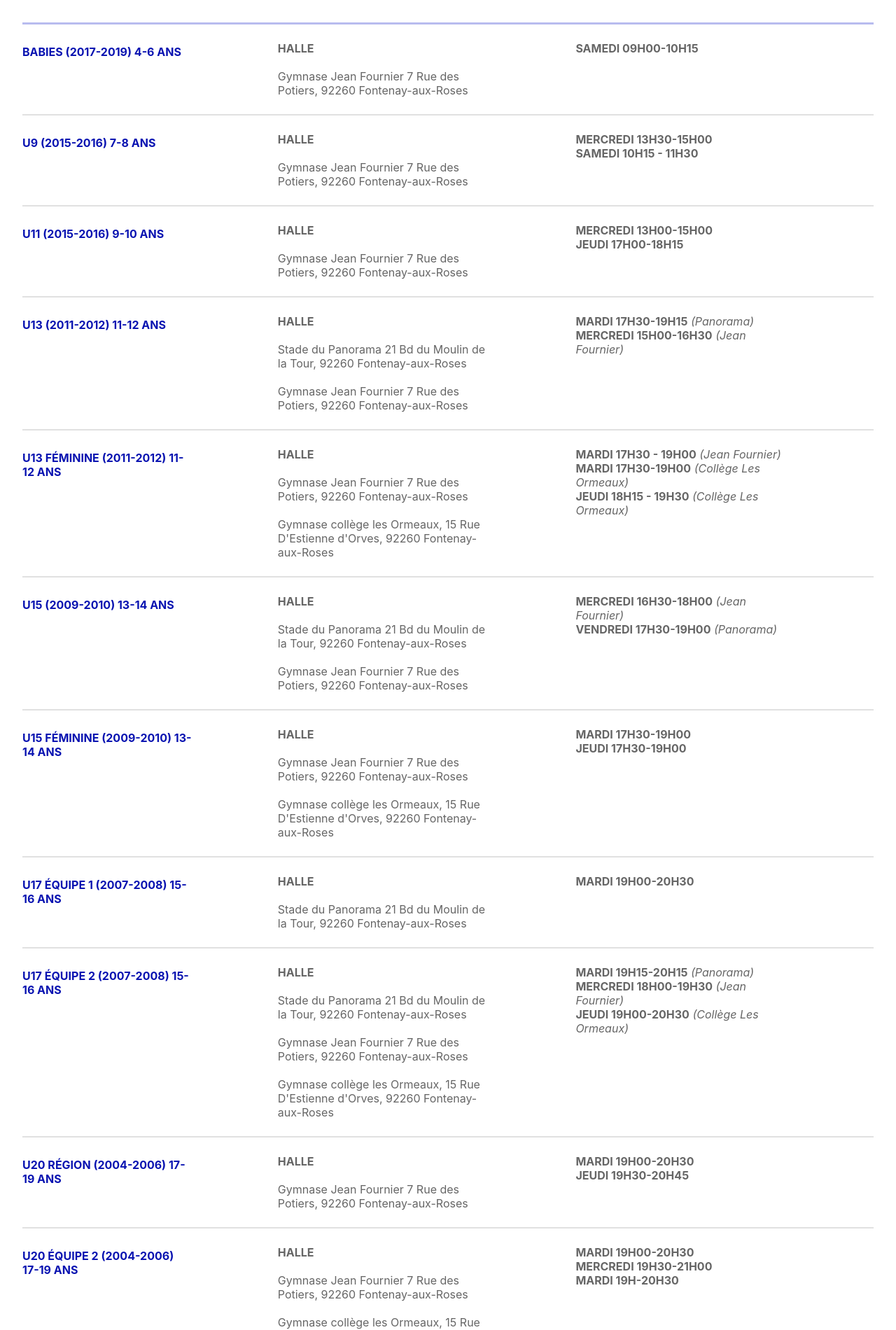
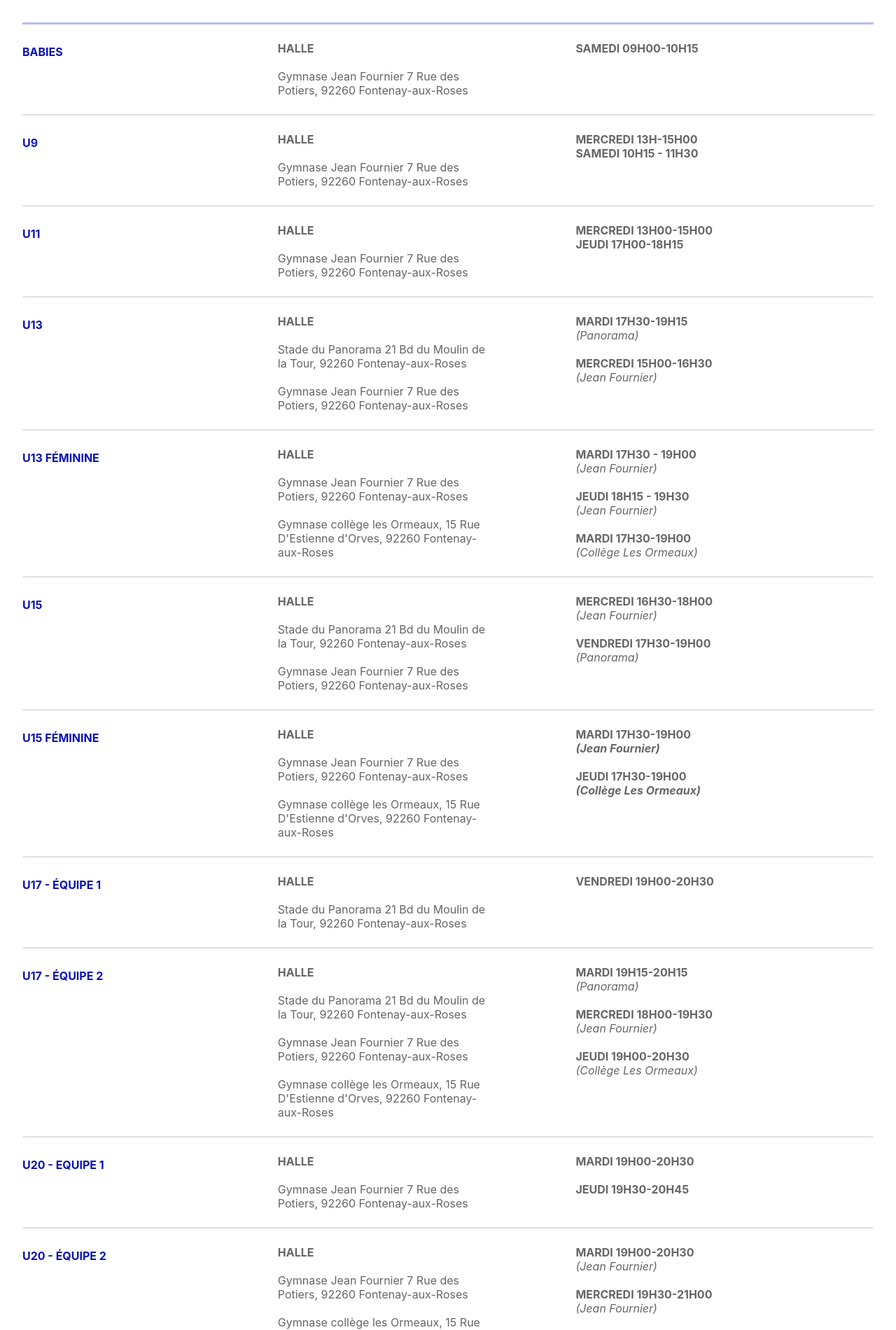
Before and after one commit to leaafos/ASF-1, a React (Create React App) app in the folder frontend/: page /basketball in a window 1280 px wide. Shown: the part 886-2786 px from the top of the page at 70% size. Built offline with nearby package versions, Linux system fonts and the light colour scheme.

Commit message:
Mise à jour Page Ecole de Danse

```diff
--- a/frontend/src/components/SlideShowIcones.jsx
+++ b/frontend/src/components/SlideShowIcones.jsx
@@ -36,7 +36,7 @@ const sports = [
   { name: "Basketball", icon: IconeBasket, path: "/basketball" },
   { name: "Boxe Thailandaise", icon: IconeBoxeThai, path: "/boxethailandaise" },
   { name: "Capoeira", icon: IconeCapoeira, path: "/capoeira" },
-  { name: "Danse", icon: IconeDanse, path: "/ecolededanse" },
+  { name: "Ecolde De Danse", icon: IconeDanse, path: "/ecolededanse" },
   { name: "Ecole Des Sports", icon: IconeSports, path: "/ecoledessports" },
   { name: "Escrime", icon: IconeEscrime, path: "/escrime" },
   { name: "Fitness Gym Bien-être", icon: IconeFitness, path: "/fitness" },
--- a/frontend/src/pages/sports/Badminton.jsx
+++ b/frontend/src/pages/sports/Badminton.jsx
@@ -181,8 +181,7 @@ const Badminton = () => {
         </div>
         <h2 className="h2">COTISATIONS</h2>
         <hr className="ligne-titre"></hr>
-        <div className="cotisations-lignes">
-          <div className="ligne-cotisations">
+        <div className="cotisations">
           <div className="case-cotisation">
             <p>
               <b>MOINS DE 9 ANS</b>
@@ -213,7 +212,7 @@ const Badminton = () => {
               <b>220€</b>
             </p>
           </div>
-          </div>
+
           <div className="case-cotisation">
             <p>
               <b>ADULTES</b>
--- a/frontend/src/pages/sports/Basketball.jsx
+++ b/frontend/src/pages/sports/Basketball.jsx
@@ -62,7 +62,7 @@ const BasketBall = () => {
           </div>
           <hr className="ligne-titre"></hr>
           <div className="entrainement-ligne">
-            <h4>BABIES (2017-2019) 4-6 ANS</h4>
+            <h4>BABIES </h4>
             <p>
               <b>HALLE</b>
               <br />
@@ -75,7 +75,7 @@ const BasketBall = () => {
           </div>
           <hr className="ligne"></hr>
           <div className="entrainement-ligne">
-            <h4>U9 (2015-2016) 7-8 ANS</h4>
+            <h4>U9</h4>
             <p>
               <b>HALLE</b>
               <br />
@@ -84,7 +84,7 @@ const BasketBall = () => {
             </p>
             <p>
               <b>
-                MERCREDI 13H30-15H00
+                MERCREDI 13H-15H00
                 <br />
                 SAMEDI 10H15 - 11H30
               </b>
@@ -93,7 +93,7 @@ const BasketBall = () => {
           {/*<hr className='ligne'></hr>*/}
           <hr className="ligne"></hr>
           <div className="entrainement-ligne">
-            <h4>U11 (2015-2016) 9-10 ANS</h4>
+            <h4>U11</h4>
             <p>
               <b>HALLE</b>
               <br />
@@ -110,7 +110,7 @@ const BasketBall = () => {
           </div>
           <hr className="ligne"></hr>
           <div className="entrainement-ligne">
-            <h4>U13 (2011-2012) 11-12 ANS</h4>
+            <h4>U13</h4>
             <p>
               <b>HALLE</b>
               <br />
@@ -122,15 +122,18 @@ const BasketBall = () => {
             </p>
             <p>
               <b>MARDI 17H30-19H15</b>
+              <br />
               <i> (Panorama)</i>
               <br />
+              <br />
               <b>MERCREDI 15H00-16H30</b>
+              <br />
               <i> (Jean Fournier)</i>
             </p>
           </div>
           <hr className="ligne"></hr>
           <div className="entrainement-ligne">
-            <h4>U13 FÉMININE (2011-2012) 11-12 ANS</h4>
+            <h4>U13 FÉMININE </h4>
             <p>
               <b>HALLE</b>
               <br />
@@ -143,18 +146,23 @@ const BasketBall = () => {
             </p>
             <p>
               <b>MARDI 17H30 - 19H00</b>
+              <br />
               <i> (Jean Fournier)</i>
               <br />
-              <b>MARDI 17H30-19H00</b>
-              <i> (Collège Les Ormeaux)</i>
               <br />
               <b>JEUDI 18H15 - 19H30</b>
+              <br />
+              <i> (Jean Fournier)</i>
+              <br />
+              <br />
+              <b>MARDI 17H30-19H00</b>
+              <br />
               <i> (Collège Les Ormeaux)</i>
             </p>
           </div>
           <hr className="ligne"></hr>
           <div className="entrainement-ligne">
-            <h4>U15 (2009-2010) 13-14 ANS</h4>
+            <h4>U15</h4>
             <p>
               <b>HALLE</b>
               <br />
@@ -166,15 +174,18 @@ const BasketBall = () => {
             </p>
             <p>
               <b>MERCREDI 16H30-18H00</b>
+              <br />
               <i> (Jean Fournier)</i>
               <br />
+              <br />
               <b>VENDREDI 17H30-19H00</b>
+              <br />
               <i> (Panorama)</i>
             </p>
           </div>
           <hr className="ligne"></hr>
           <div className="entrainement-ligne">
-            <h4>U15 FÉMININE (2009-2010) 13-14 ANS</h4>
+            <h4>U15 FÉMININE</h4>
             <p>
               <b>HALLE</b>
               <br />
@@ -189,13 +200,19 @@ const BasketBall = () => {
               <b>
                 MARDI 17H30-19H00
                 <br />
+                <i> (Jean Fournier)</i>
+                <br />
+                <br />
                 JEUDI 17H30-19H00
+                <br />
+                <i> (Collège Les Ormeaux)</i>
+                <br />
               </b>
             </p>
           </div>
           <hr className="ligne"></hr>
           <div className="entrainement-ligne">
-            <h4>U17 ÉQUIPE 1 (2007-2008) 15-16 ANS</h4>
+            <h4>U17 - ÉQUIPE 1 </h4>
             <p>
               <b>HALLE</b>
               <br />
@@ -204,12 +221,12 @@ const BasketBall = () => {
               Fontenay-aux-Roses
             </p>
             <p>
-              <b>MARDI 19H00-20H30</b>
+              <b>VENDREDI 19H00-20H30</b>
             </p>
           </div>
           <hr className="ligne"></hr>
           <div className="entrainement-ligne">
-            <h4>U17 ÉQUIPE 2 (2007-2008) 15-16 ANS</h4>
+            <h4>U17 - ÉQUIPE 2</h4>
             <p>
               <b>HALLE</b>
               <br />
@@ -225,18 +242,23 @@ const BasketBall = () => {
             </p>
             <p>
               <b>MARDI 19H15-20H15</b>
+              <br />
               <i> (Panorama)</i>
               <br />
+              <br />
               <b>MERCREDI 18H00-19H30</b>
+              <br />
               <i> (Jean Fournier)</i>
               <br />
+              <br />
               <b>JEUDI 19H00-20H30</b>
+              <br />
               <i> (Collège Les Ormeaux)</i>
             </p>
           </div>
           <hr className="ligne"></hr>
           <div className="entrainement-ligne">
-            <h4>U20 RÉGION (2004-2006) 17-19 ANS</h4>
+            <h4>U20 - EQUIPE 1</h4>
             <p>
               <b>HALLE</b>
               <br />
@@ -247,13 +269,14 @@ const BasketBall = () => {
               <b>
                 MARDI 19H00-20H30
                 <br />
+                <br />
                 JEUDI 19H30-20H45
               </b>
             </p>
           </div>
           <hr className="ligne"></hr>
           <div className="entrainement-ligne">
-            <h4>U20 ÉQUIPE 2 (2004-2006) 17-19 ANS</h4>
+            <h4>U20 - ÉQUIPE 2 </h4>
             <p>
               <b>HALLE</b>
               <br />
@@ -268,15 +291,23 @@ const BasketBall = () => {
               <b>
                 MARDI 19H00-20H30
                 <br />
+                <i className="i-style"> (Jean Fournier)</i>
+                <br />
+                <br />
                 MERCREDI 19H30-21H00
                 <br />
+                <i className="i-style"> (Jean Fournier)</i>
+                <br />
+                <br />
                 MARDI 19H-20H30
+                <br />
+                <i className="i-style"> (Collège Les Ormeaux)</i>
               </b>
             </p>
           </div>
           <hr className="ligne"></hr>
           <div className="entrainement-ligne">
-            <h4>SÉNIORS ÉQUIPE 1 (1978-2003) 20-45 ANS</h4>
+            <h4>SÉNIORS - ÉQUIPE 1</h4>
             <p>
               <b>HALLE</b>
               <br />
@@ -289,21 +320,25 @@ const BasketBall = () => {
             </p>
             <p>
               <b>LUNDI 20H30-22h</b>
+              <br />
               <i> (Gymnase du Parc)</i>
               <br />
               <b>MERCREDI 20H30-22h</b>
+              <br />
               <i> (Gymnase du Parc)</i>
               <br />
               <b>JEUDI 20H30-22H30</b>
+              <br />
               <i> (Jean Fournier)</i>
               <br />
               <b>MARDI 20H45-22H30</b>
+              <br />
               <i> (Jean Fournier)</i>
             </p>
           </div>
           <hr className="ligne"></hr>
           <div className="entrainement-ligne">
-            <h4>SÉNIORS ÉQUIPE 2 (1978-2003) 20-45 ANS</h4>
+            <h4>SÉNIORS - ÉQUIPE 2</h4>
             <p>
               <b>HALLE</b>
               <br />
--- a/frontend/src/styles/footer.css
+++ b/frontend/src/styles/footer.css
@@ -2,12 +2,12 @@
   display: flex;
   justify-content: space-around;
   align-items: center;
-  background-color: #717171;
-  margin-top: 20px;
+  background-color: white;
+  margin-top: 70px;
 }
 
 .footerText {
-  color: white;
+  color: #0913b1;
 }
 
 .logoFooter {
--- a/frontend/src/styles/sports.css
+++ b/frontend/src/styles/sports.css
@@ -232,6 +232,7 @@ h4 {
   display: flex;
   justify-content: space-between;
   gap: 20%;
+  text-align: justify;
 }
 
 .methodes h4 {
@@ -329,27 +330,28 @@ h4 {
   display: flex;
   justify-content: space-evenly;
   gap: 16px;
+  margin-top: 25px;
 }
 
 .ligne-cotisations {
   display: flex;
-  align-content: space-around;
-  justify-content: flex-start;
+  margin-top: 30px;
+  justify-content: space-around;
   gap: 32px;
   flex-wrap: wrap;
 }
 
 .case-cotisation {
-  width: 140px;
+  width: 180px;
   min-height: 120px;
-  margin-bottom: 32px;
+  margin-bottom: 12px;
   padding: 12px;
   background-color: #b8bcef;
   border-radius: 8px;
   color: white;
   display: flex;
   flex-direction: column;
-  align-items: center;
+  text-align: center;
   justify-content: center;
 }
 
@@ -491,10 +493,10 @@ h4 {
     margin-block-start: 2px;
   }
 
-  .h2-saisons {
+  /* .h2-saisons {
     margin-block-start: 10px;
     margin-block-end: 10px;
-  }
+  } */
 
   .infos {
     margin: 54px 12px 8px 12px;
@@ -590,5 +592,6 @@ h4 {
     font-size: 22px;
     text-align: center;
     width: 100%;
+    margin-top: 15px;
   }
 }
```
Also changed, not shown: frontend/src/pages/sports/Athletisme.jsx (+8 -15 lines), frontend/src/pages/sports/EcoleDeDanse.jsx (+10 -4 lines). Lines whose indentation alone changed are shown as unchanged.
